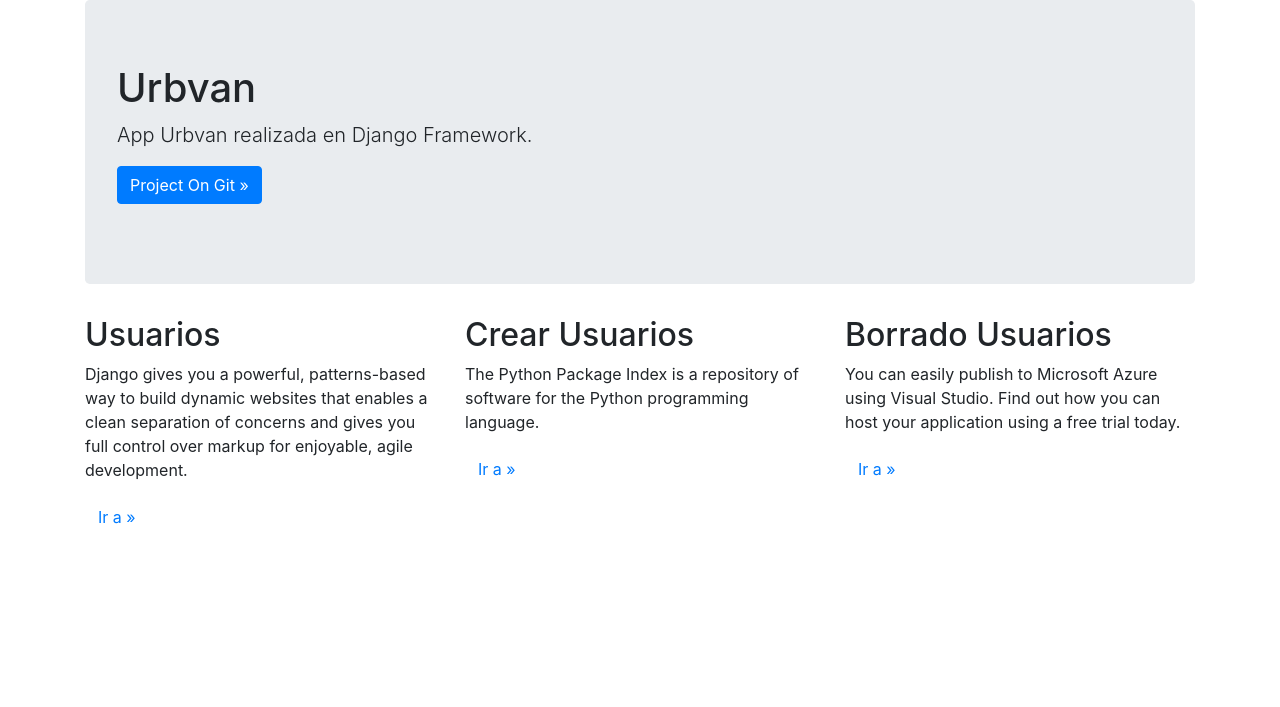
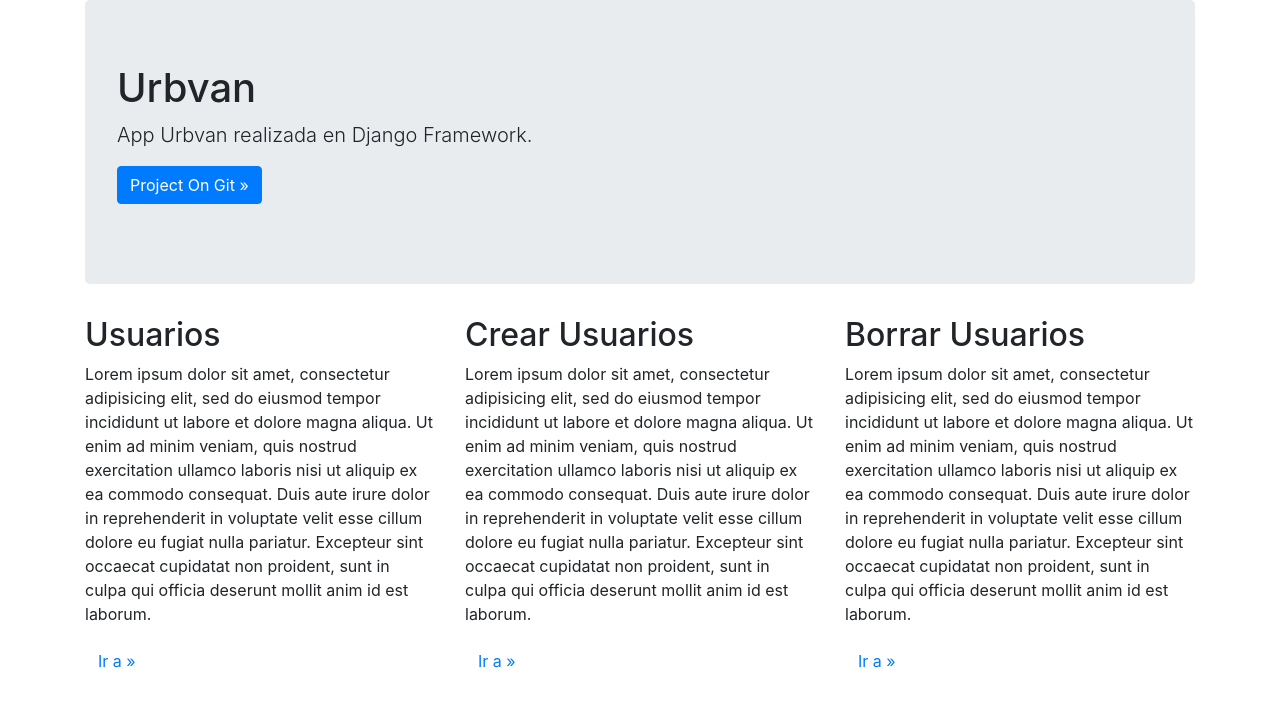
Before and after one commit to urbvantransit/django_tech_test, a Django app: page /my_own_urbvan/ in a window 1280 px wide. Shown: the top 707 px of the page. Run offline with Django 3.2, Linux system fonts and the light colour scheme; parts of the project's set-up code (start-up, migrations or seed data) failed here and were passed over; some libraries are stand-ins or nearby versions.

Commit message:
The las CRUD step an editing the front end

```diff
--- a/my_own_urbvan/templates/users/home_view.html
+++ b/my_own_urbvan/templates/users/home_view.html
@@ -19,21 +19,38 @@
           <div class="col-md-4">
               <h2>Usuarios</h2>
               <p>
-                  Django gives you a powerful, patterns-based way to build dynamic websites that
-                  enables a clean separation of concerns and gives you full control over markup
-                  for enjoyable, agile development.
+                  Lorem ipsum dolor sit amet, consectetur adipisicing elit, sed do eiusmod tempor
+                  incididunt ut labore et dolore magna aliqua. Ut enim ad minim veniam, quis nostrud
+                  exercitation ullamco laboris nisi ut aliquip ex ea commodo consequat. Duis aute irure dolor
+                  in reprehenderit in voluptate velit esse cillum dolore eu fugiat nulla pariatur.
+                  Excepteur sint occaecat cupidatat non proident,
+                  sunt in culpa qui officia deserunt mollit anim id est laborum.
               </p>
-              <p><a class="btn btn-default" href="http://www.djangobook.com/en/2.0/index.html">Ir a &raquo;</a></p>
+              <p><a class="btn btn-default" href="http://127.0.0.1:8000/my_own_urbvan/lista-de-usuarios">Ir a &raquo;</a></p>
           </div>
           <div class="col-md-4">
               <h2>Crear Usuarios</h2>
-              <p>The Python Package Index is a repository of software for the Python programming language.</p>
-              <p><a class="btn btn-default" href="https://pypi.org/">Ir a &raquo;</a></p>
+              <p>
+                Lorem ipsum dolor sit amet, consectetur adipisicing elit, sed do eiusmod tempor
+                incididunt ut labore et dolore magna aliqua. Ut enim ad minim veniam, quis nostrud
+                exercitation ullamco laboris nisi ut aliquip ex ea commodo consequat. Duis aute irure dolor
+                in reprehenderit in voluptate velit esse cillum dolore eu fugiat nulla pariatur.
+                Excepteur sint occaecat cupidatat non proident,
+                sunt in culpa qui officia deserunt mollit anim id est laborum.
+              </p>
+              <p><a class="btn btn-default" href="http://127.0.0.1:8000/my_own_urbvan/crear/">Ir a &raquo;</a></p>
           </div>
           <div class="col-md-4">
-              <h2>Borrado Usuarios</h2>
-              <p>You can easily publish to Microsoft Azure using Visual Studio. Find out how you can host your application using a free trial today.</p>
-              <p><a class="btn btn-default" href="http://azure.microsoft.com">Ir a &raquo;</a></p>
+              <h2>Borrar Usuarios</h2>
+              <p>
+                Lorem ipsum dolor sit amet, consectetur adipisicing elit, sed do eiusmod tempor
+                incididunt ut labore et dolore magna aliqua. Ut enim ad minim veniam, quis nostrud
+                exercitation ullamco laboris nisi ut aliquip ex ea commodo consequat. Duis aute irure dolor
+                in reprehenderit in voluptate velit esse cillum dolore eu fugiat nulla pariatur.
+                Excepteur sint occaecat cupidatat non proident,
+                sunt in culpa qui officia deserunt mollit anim id est laborum.
+              </p>
+              <p><a class="btn btn-default" href="">Ir a &raquo;</a></p>
           </div>
       </div>
     </div>
--- a/my_own_urbvan/templates/users/users_list.html
+++ b/my_own_urbvan/templates/users/users_list.html
@@ -40,6 +40,8 @@
               <th>email del usuario</th>
             </tr>
             <tr>
+              <a href='{{ instance.get_absolute_url }}'>Detalle del usuario</a>
+              <a href='{% url 'users:user-update'  %}'>Actualizar al usuario</a>
               <td>{{ instance.id }}</td>
               <td>{{ instance.first_name }}</td>
               <td>{{ instance.email_user }}</td>
--- a/my_own_urbvan/urls.py
+++ b/my_own_urbvan/urls.py
@@ -4,6 +4,7 @@ from .views import (
     UsersDetailView,
     UsersCreateView,
     UsersUpdateView,
+    UsersDeleteView,
     HomeView
 )
 
@@ -13,7 +14,8 @@ app_name='users'
 urlpatterns = [
     path('',HomeView.as_view(), name='user-list'),
     path('lista-de-usuarios',UsersListView.as_view(), name='user-list'),
+    path('<int:id>/',UsersDetailView.as_view(), name='user-detail'),
     path('crear/',UsersCreateView.as_view(),name='user-create'),
-    path('<int:id>/actualizar/',UsersUpdateView.as_view(), name='article-update'),
-    path('<int:id>/',UsersDetailView.as_view(), name='user-detail'),
+    path('<int:id>/actualizar/',UsersUpdateView.as_view(), name='user-update'),
+    path('<int:id>/borrar/',UsersDeleteView.as_view(), name='user-delete'),
 ]
--- a/my_own_urbvan/views.py
+++ b/my_own_urbvan/views.py
@@ -1,4 +1,4 @@
-from django.shortcuts import render,get_object_or_404
+from django.shortcuts import render,get_object_or_404,reverse
 
 # Create your views here.
 # We're gonna create a CRUD app with Class Based Views
@@ -48,11 +48,18 @@ class UsersUpdateView(UpdateView):
 
     def get_object(self):
         id_ = self.kwargs.get("id")
-        return get_object_or_404(Article, id=id_)
+        return get_object_or_404(Users, id=id_)
 
     def form_valid(self, form):
         print(form.cleaned_data)
         return super().form_valid(form)
 
 class UsersDeleteView(DeleteView):
-    pass
+    template_name = 'users/users_delete.html'
+
+    def get_object(self):
+        id_ = self.kwargs.get("id")
+        return get_object_or_404(Users, id=id_)
+
+    def get_success_url(self):
+        return reverse('users:user-list')
```
Also changed, not shown: my_own_urbvan/templates/users/users_create.html (+8 -1 lines), my_own_urbvan/templates/users/users_delete.html (+20 -0 lines), my_own_urbvan/templates/users/users_detail.html (+10 -3 lines), my_own_urbvan/templates/layout.html (deleted).
